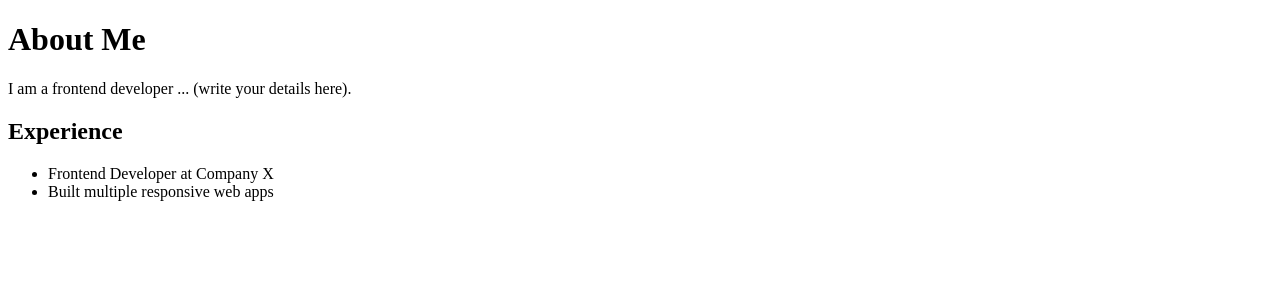
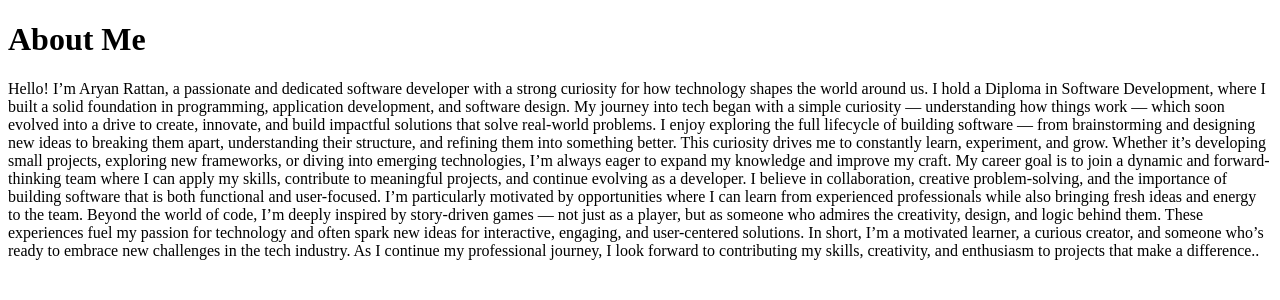
Before and after one commit to Aryan291003/My_portfolio, a Next.js app: page /About in a window 1280 px wide. Shown: the top 300 px of the page. Built offline with nearby package versions, Linux system fonts and the light colour scheme.

Commit message:
ABOUT  PAGE DONE

```diff
--- a/src/pages/About.tsx
+++ b/src/pages/About.tsx
@@ -4,14 +4,22 @@ export default function About(){
   return (
     <div className="max-w-4xl mx-auto px-4 py-12">
       <h1 className="text-3xl font-bold">About Me</h1>
-      <p className="mt-4 text-gray-300">I am a frontend developer ... (write your details here).</p>
+      <p className="mt-4 text-gray-300">Hello! I’m Aryan Rattan, a passionate and dedicated software developer with a strong curiosity for how technology shapes the world around us.
+         I hold a Diploma in Software Development, where I built a solid foundation in programming, application development, and software design. My journey into tech began with a simple curiosity —
+         understanding how things work — which soon evolved into a drive to create, innovate, and build impactful solutions that solve real-world problems.
+                  I enjoy exploring the full lifecycle of building software — from brainstorming and designing new ideas to breaking them apart, understanding their structure,
+                   and refining them into something better. This curiosity drives me to constantly learn, experiment, and grow.
+                   Whether it’s developing small projects, exploring new frameworks, or diving into emerging technologies, I’m always eager to expand my knowledge and improve my craft.
+My career goal is to join a dynamic and forward-thinking team where I can apply my skills, contribute to meaningful projects, and continue evolving as a developer. I believe in collaboration,
+ creative problem-solving, and the importance of building software that is both functional and user-focused. I’m particularly motivated by opportunities where I can learn from experienced professionals
+  while also bringing fresh ideas and energy to the team.
+Beyond the world of code, I’m deeply inspired by story-driven games — not just as a player, but as someone who admires the creativity, design, and logic behind them.
+ These experiences fuel my passion for technology and often spark new ideas for interactive, engaging, and user-centered solutions.
+In short, I’m a motivated learner, a curious creator, and someone who’s ready to embrace new challenges in the tech industry.
+ As I continue my professional journey, I look forward to contributing my skills, creativity, and enthusiasm to projects that make a difference..</p>
 
       <section className="mt-8">
-        <h2 className="text-2xl font-semibold">Experience</h2>
-        <ul className="mt-4 list-disc list-inside text-gray-300">
-          <li>Frontend Developer at Company X</li>
-          <li>Built multiple responsive web apps</li>
-        </ul>
+
       </section>
     </div>
   )
```
Also changed, not shown: src/pages/Skills.tsx (+14 -5 lines).
